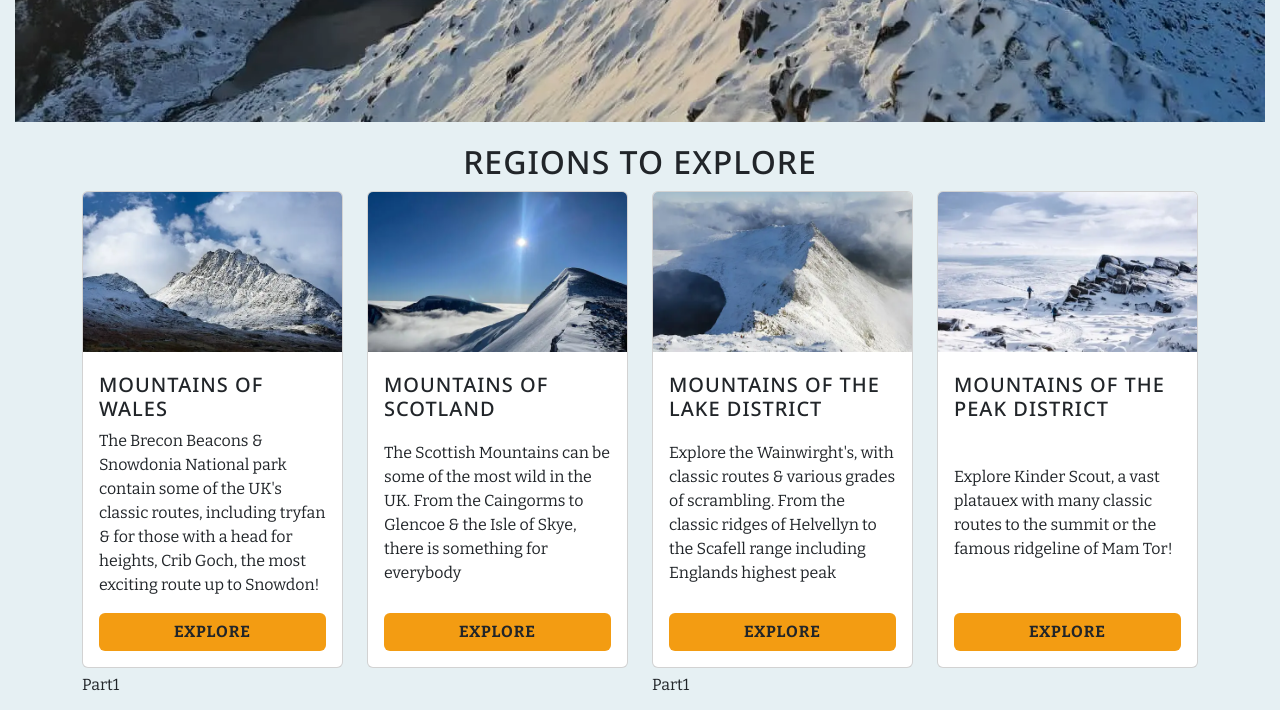
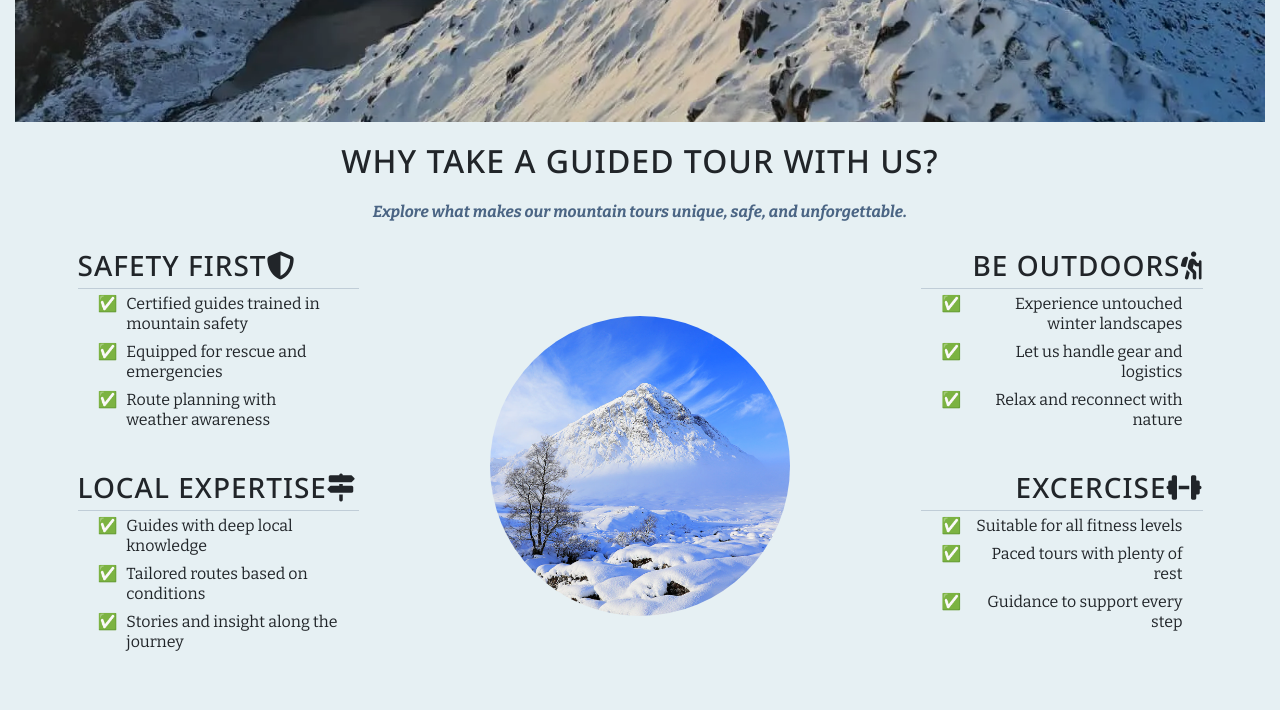
Before and after one commit to TGOSS1984/mountain-tours-v2, a plain HTML site: page index.html in a window 1280 px wide. Shown: the part 720-1430 px from the top of the page. Drawn offline with nearby package versions, Linux system fonts and the light colour scheme.

Commit message:
add and style why section to home page

```diff
--- a/assets/css/style.css
+++ b/assets/css/style.css
@@ -37,7 +37,7 @@ h1, h2, h3, h4, h5 {
 }
 
 .container-wide {
-  max-width: 1400px;
+  max-width: 1600px;
   margin: 0 auto;
   padding-left: 15px;
   padding-right: 15px;
@@ -101,6 +101,123 @@ h1, h2, h3, h4, h5 {
     text-transform: uppercase;
   }
 
+  /*Why Section*/
+
+  #reasons {
+    width: 90%;
+    margin: 20px auto;
+  }
+
+  #reasons h2 {
+    margin-bottom: 20px;
+    text-align: center;
+  }
+
+  #reasons p {
+    margin-bottom: 20px;
+    text-align: center;
+    color: var(--primary-accent-color);
+  }
+
+  #why-experience>div,
+    #why-active>div {
+      line-height: 20px;
+      margin-bottom: 20px;
+    }
+
+  #why-take-tour ul {
+    padding: 0 20px;
+  }
+
+  #why-take-tour hr {
+    border-top: 1px solid var(--primary-accent-color);
+    margin: 5px 0;
+  }
+
+  #why-image {
+    display: flex;
+    align-items: center;
+    justify-content: center;
+  }
+
+  #circle-cover-bg {
+    background: url(../images/buachille-etive-mor.jpg) no-repeat center center;
+    background-size: cover;
+    height: 80vw;
+    width: 80vw;
+    border-radius: 50%;
+    max-width: 300px;
+    max-height: 300px;
+  }
+
+  .checkmark-list {
+    list-style: none;
+    padding-left: 0;
+  }
+
+  .checkmark-list li {
+    position: relative;
+    padding-left: 1.8em;
+    margin-bottom: 0.5em;
+  }
+
+  .checkmark-list li::before {
+    content: "✅";
+    position: absolute;
+    left: 0;
+    top: 0;
+  }
+
+  /* Media query: tablets and larger (768px and up) */
+@media screen and (min-width: 768px) {
+
+  #why-experience, #why-active {
+    display: flex;
+    flex-direction: column;
+    width: 100%;
+  }
+
+  #why-experience>div,
+    #why-active>div {
+        width: 75%;
+    }
+
+    #why-active>div {
+        text-align: end;
+        align-self: flex-end;
+    }
+  }
+
+  @media screen and (min-width: 1200px) {
+    /* Reasons section */
+    #why-take-tour {
+        display: flex;
+        flex-direction: row;
+    }
+
+    #why-take-tour > div {
+        flex: 1;
+    }
+
+    #why-image {
+        order: 0
+    }
+
+    #why-active {
+        order: 1;
+    }
+
+    #why-experience > div {
+        align-self: flex-start;
+    }
+
+    #why-active > div {
+        align-self: flex-end;
+    }
+}
+
+
+
   /*Region Cards*/
 
   .card-img-top {
--- a/index.html
+++ b/index.html
@@ -68,10 +68,67 @@
         <a href="#" class="btn cta-btn btn-lg">Book Now</a>
       </div>
     </section>
+
+    <!--Why Section-->
+
+    <section>
+      <section id="reasons">
+        <h2>Why take a guided tour with us?</h2>
+        <p><strong><em>Explore what makes our mountain tours unique, safe, and unforgettable.</em></strong></p>
+        <div id="why-take-tour">
+          <div id="why-experience">
+            <div>
+             <h3>Safety First<i class="fas fa-shield-alt"></i></h3>
+             <hr>
+             <ul class="checkmark-list">
+              <li>Certified guides trained in mountain safety</li>
+              <li>Equipped for rescue and emergencies</li>
+              <li>Route planning with weather awareness</li>
+            </ul>
+            </div>
+            <div>
+             <h3>Local Expertise<i class="fas fa-map-signs"></i></h3>
+             <hr>
+             <ul class="checkmark-list">
+              <li>Guides with deep local knowledge</li>
+              <li>Tailored routes based on conditions</li>
+              <li>Stories and insight along the journey</li>
+            </ul>
+            </div>
+          </div>
+
+          <div id="why-active">
+            <div>
+             <h3>Be Outdoors<i class="fas fa-hiking"></i></h3>
+             <hr>
+             <ul class="checkmark-list">
+              <li>Experience untouched winter landscapes</li>
+              <li>Let us handle gear and logistics</li>
+              <li>Relax and reconnect with nature</li>
+            </ul>
+            </div>
+            <div>
+             <h3>Excercise<i class="fas fa-dumbbell"></i></h3>
+             <hr>
+             <ul class="checkmark-list">
+              <li>Suitable for all fitness levels</li>
+              <li>Paced tours with plenty of rest</li>
+              <li>Guidance to support every step</li>
+            </ul>
+            </div>
+          </div>
+        <div id="why-image">
+          <div id="circle-cover-bg"></div>
+
+        </div>
+
+        </div>
+    </section>
+
     <!--Regions Section-->
-    <div class="container">
+    <div class="container text-center">
       <div class="row">
-        <div class="col-12 text-center">
+        <div class="col-12">
           <h2>Regions to Explore</h2>
         </div>
         <div class="col-12 col-md-6 col-xl-3 d-flex">
```
Also changed, not shown: assets/images/buachille-etive-mor.jpg (added).
